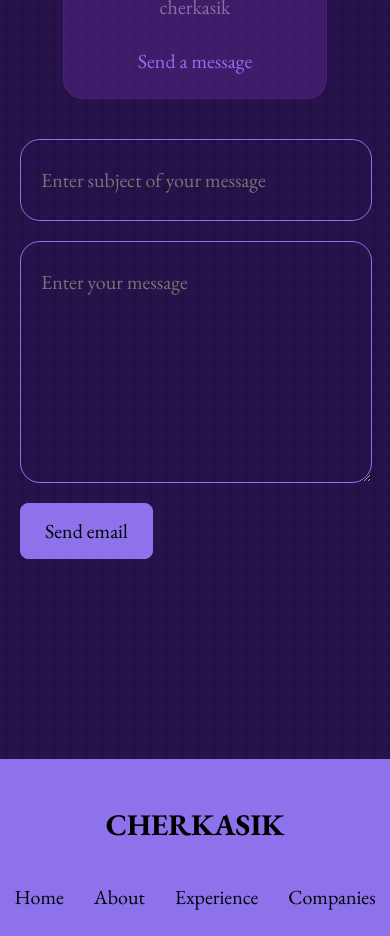
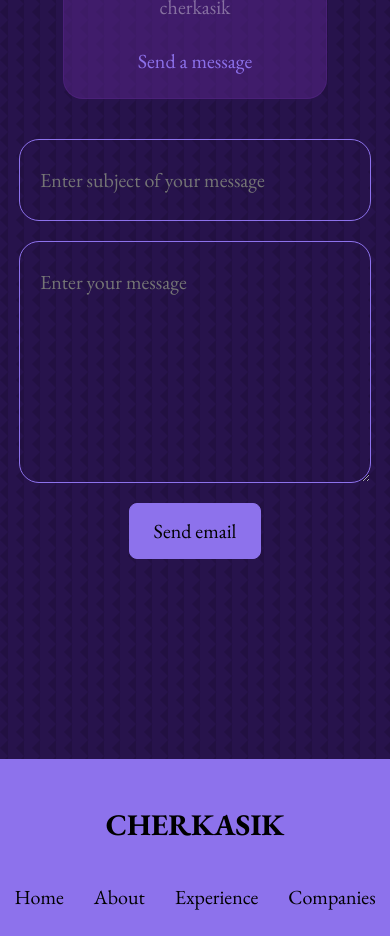
Before and after one commit to IlyaCherkasov/ilyacherkasov.github.io, a React (Create React App) app: page / in a window 390 px wide. Shown: the part 9580-10516 px from the top of the page. Built offline with nearby package versions, Linux system fonts and the light colour scheme.

Commit message:
Center button in mobile contacts

```diff
--- a/src/components/Contact.tsx
+++ b/src/components/Contact.tsx
@@ -51,6 +51,10 @@ const Form = styled.form`
   gap: 1rem;
   align-items: flex-start;
   justify-content: center;
+
+  ${({ theme }) => theme.media.mobile} {
+    align-items: center;
+  }
 `;
 
 const InputStyles = css`
```
